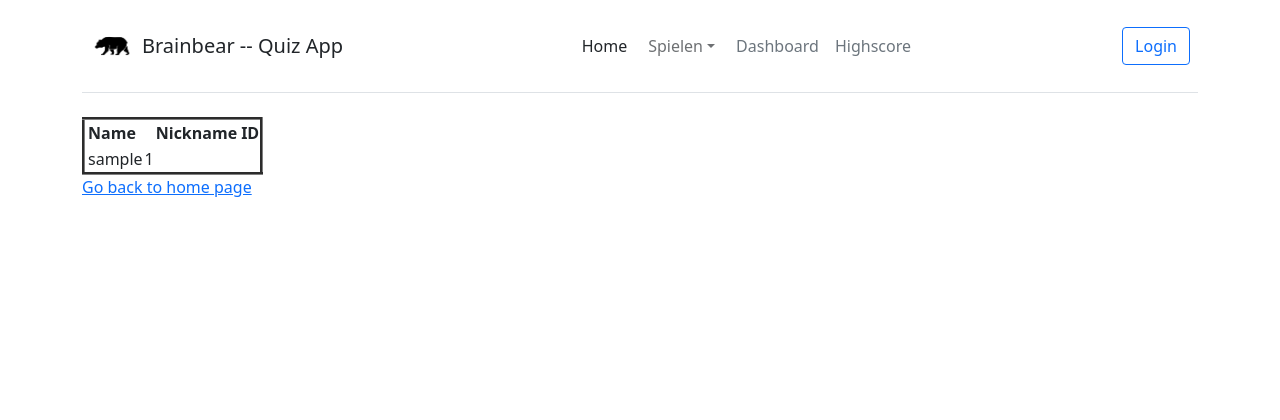
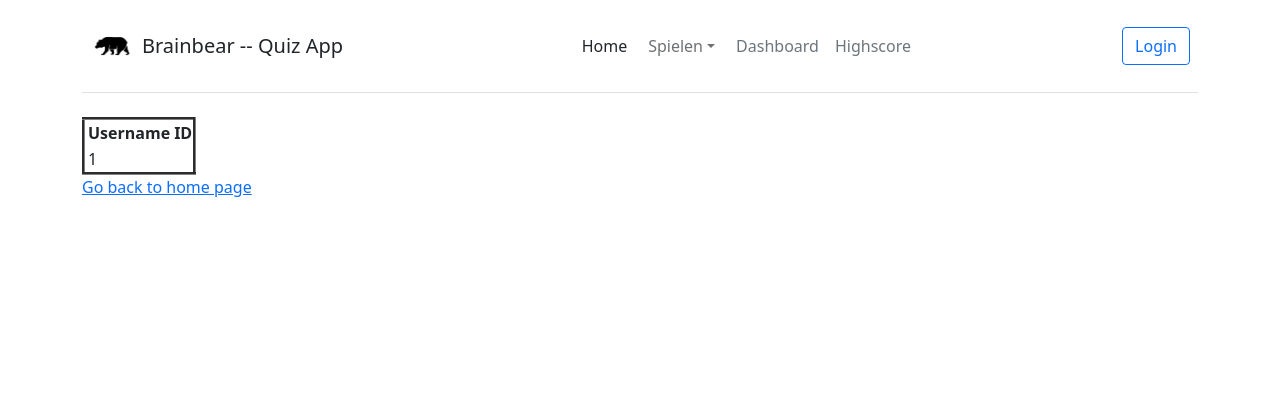
Before and after one commit to lomma01/isef-brainbear, a Flask app: page /list in a window 1280 px wide. Shown: the top 420 px of the page. Run offline with Flask 2, Linux system fonts and the light colour scheme; tables that the repository leaves empty hold one stand-in row (values such as "Sample post").

Commit message:
rmvd 'name' from /list and added some doc

```diff
--- a/app.py
+++ b/app.py
@@ -94,12 +94,15 @@
 
 @app.route('/list')
 def list():
+    #link sql database
     con = sql.connect("database.db")
     con.row_factory = sql.Row
 
+    #create a cursor
     cur = con.cursor()
     cur.execute("select * from students")
 
+    #rows to show data on /list page
     rows = cur.fetchall()
     return render_template("list.html", rows = rows)
 
--- a/templates/list.html
+++ b/templates/list.html
@@ -7,14 +7,12 @@
 
       <table border=3 rules=rows>
          <thead>
-            <td><th>Name</th></td>
-            <td><th>Nickname</th></td>
+            <td><th>Username</th></td>
             <td><th>ID</th></td>
             <tbody>
                {% for row in rows %}
                <tr>
-                  <td>{{row["name"]}}</td>
-                  <td>{{row["nickname"]}}</td>
+                  <td>{{row["username"]}}</td>
                   <td>{{row["user_id"]}}</td>
                </tr>
             {% endfor %}
```
